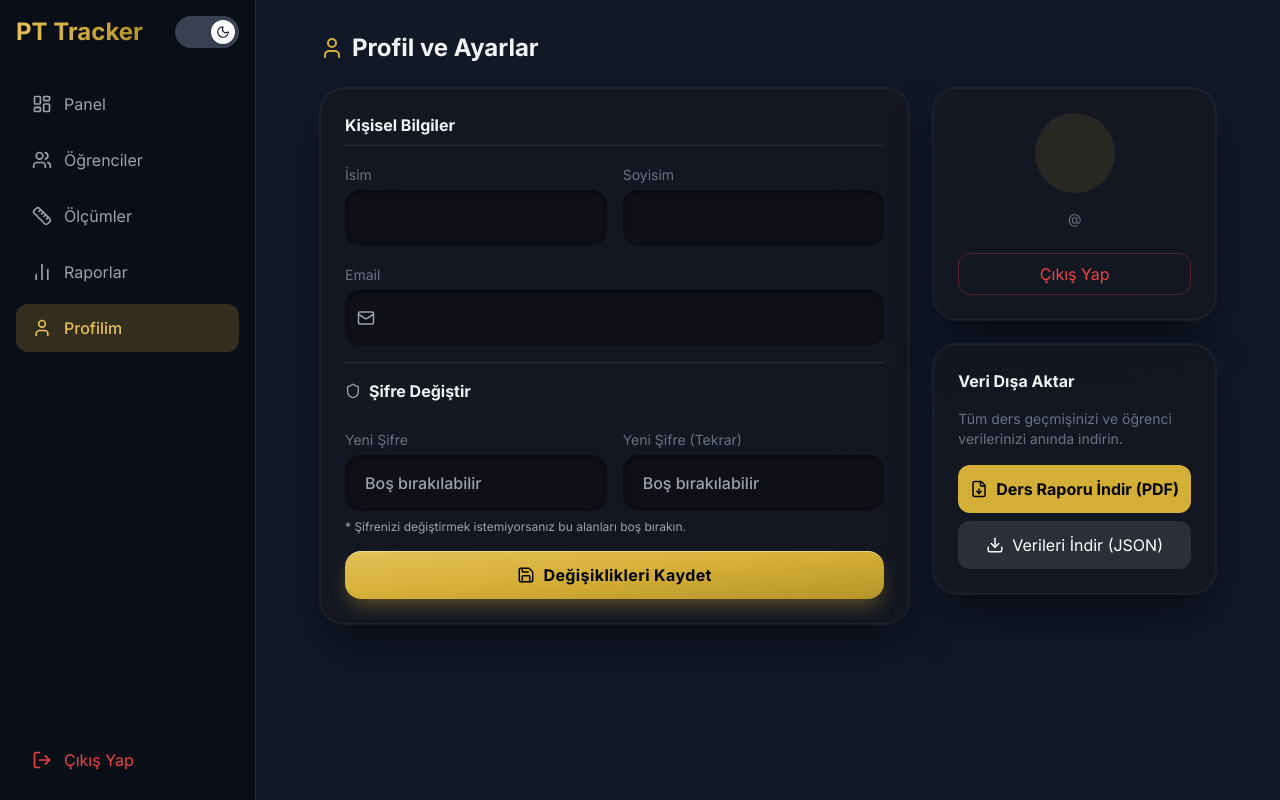
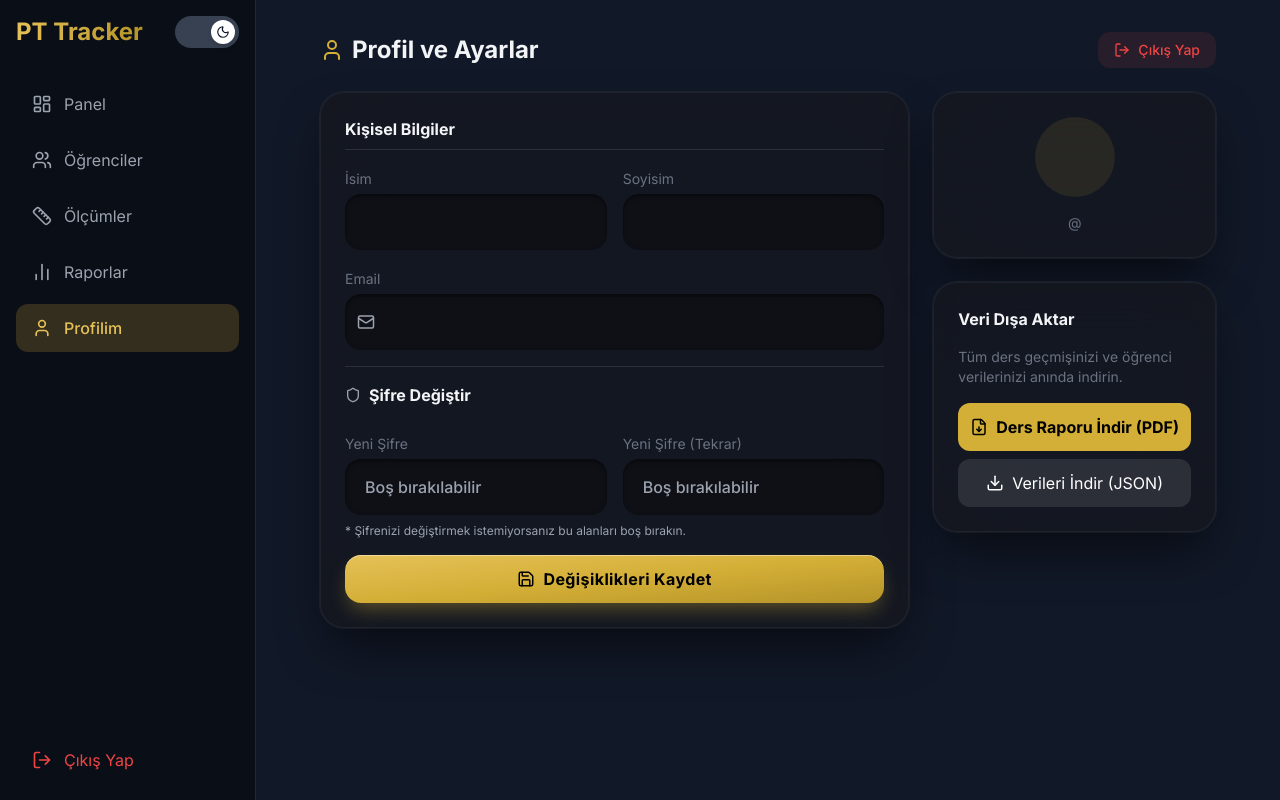
Before and after one commit to ltvesari/pt-tracker, a React app in the folder frontend/: page /profile in a window 1280 px wide. Built offline with nearby package versions, Linux system fonts and the light colour scheme; no server answers; sample sign-in values are in the browser's storage; the HTML template or start-up script is replaced by a standard one.

Commit message:
feat(ui): move logout button to top header for better accessibility

```diff
--- a/frontend/src/pages/Profile.jsx
+++ b/frontend/src/pages/Profile.jsx
@@ -2,7 +2,7 @@ import { useState, useEffect } from "react";
 import api from "../api/axios";
 import { useAuth } from "../context/AuthContext";
 import { motion } from "framer-motion";
-import { User, Shield, Save, FileText, Download, FileDown, Mail } from "lucide-react";
+import { User, Shield, Save, FileText, Download, FileDown, Mail, LogOut } from "lucide-react";
 
 export default function Profile() {
     const { user, logout } = useAuth();
@@ -90,10 +90,19 @@ export default function Profile() {
 
     return (
         <div className="max-w-4xl mx-auto space-y-6">
-            <h1 className="text-2xl font-bold mb-6 flex items-center gap-2">
-                <User className="text-gold-500" />
-                Profil ve Ayarlar
-            </h1>
+            <div className="flex items-center justify-between mb-6">
+                <h1 className="text-2xl font-bold flex items-center gap-2">
+                    <User className="text-gold-500" />
+                    Profil ve Ayarlar
+                </h1>
+                <button
+                    onClick={logout}
+                    className="flex items-center gap-2 px-4 py-2 bg-red-500/10 text-red-500 hover:bg-red-500/20 rounded-xl transition-all font-medium text-sm"
+                >
+                    <LogOut size={16} />
+                    Çıkış Yap
+                </button>
+            </div>
 
             <div className="grid grid-cols-1 md:grid-cols-3 gap-6">
                 {/* User Info Card */}
@@ -192,13 +201,6 @@ export default function Profile() {
                         </div>
                         <h2 className="text-xl font-bold">{user?.first_name} {user?.last_name}</h2>
                         <p className="text-gray-500 text-sm">@{user?.username}</p>
-
-                        <button
-                            onClick={logout}
-                            className="mt-6 w-full py-2 border border-red-500/30 text-red-500 hover:bg-red-500/10 rounded-xl transition-all"
-                        >
-                            Çıkış Yap
-                        </button>
                     </div>
 
                     <div className="glass-card p-6">
```
